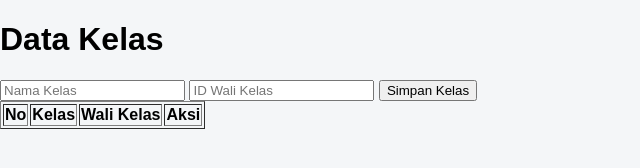
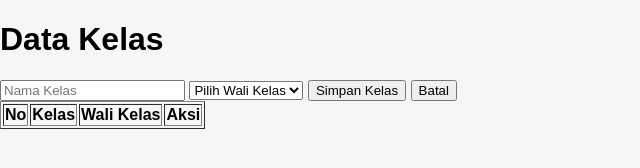
Before and after one commit to drmproject/muaraversa, a plain HTML site: page admin/classes.html in a window 1280 px wide. Shown: the whole page, without its empty margins (0-640 px from the left). Drawn offline with Linux system fonts and the light colour scheme; no server answers.

Commit message:
Upgrade admin classes form with teacher dropdown and edit support

```diff
--- a/admin/classes.html
+++ b/admin/classes.html
@@ -8,9 +8,13 @@
 <body>
 <h1>Data Kelas</h1>
 <form id="classForm">
+<input type="hidden" id="class_id">
 <input id="name" placeholder="Nama Kelas" required>
-<input id="teacher_id" placeholder="ID Wali Kelas">
+<select id="teacher_id">
+<option value="">Pilih Wali Kelas</option>
+</select>
 <button type="submit">Simpan Kelas</button>
+<button type="button" onclick="resetClassForm()">Batal</button>
 </form>
 <table border="1">
 <thead><tr><th>No</th><th>Kelas</th><th>Wali Kelas</th><th>Aksi</th></tr></thead>
```
